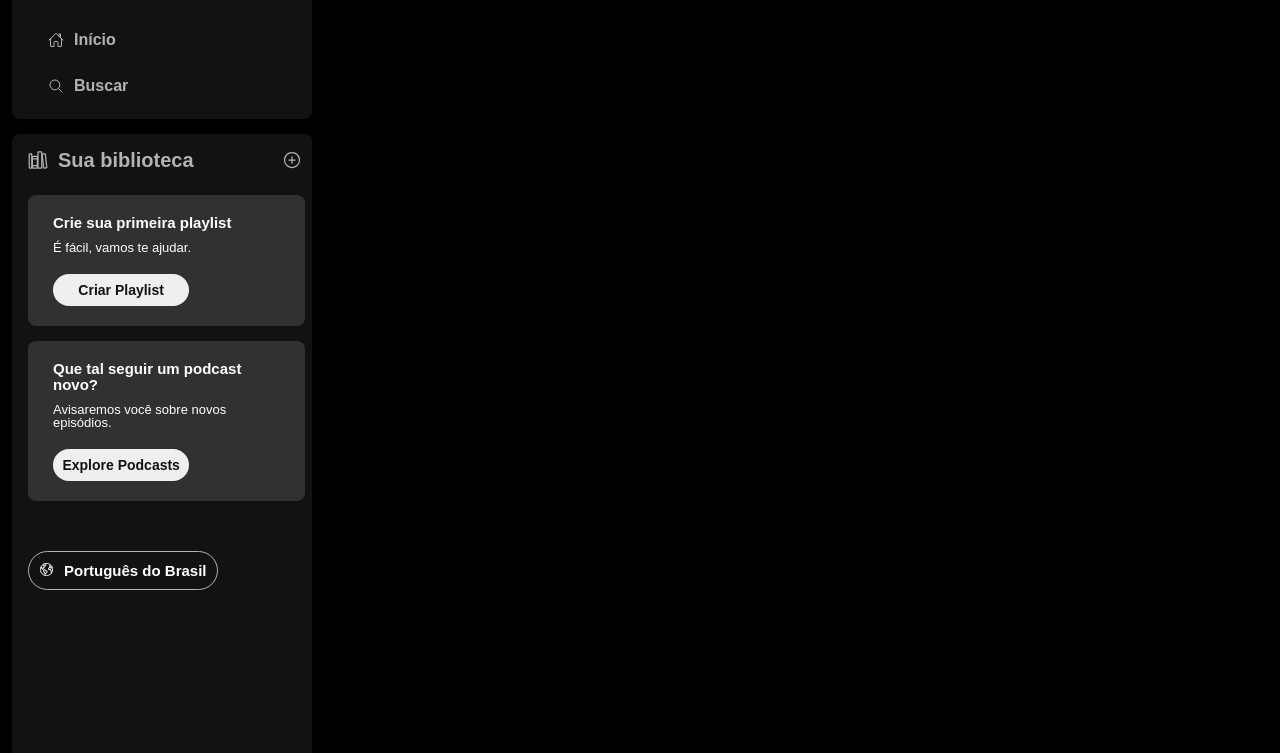
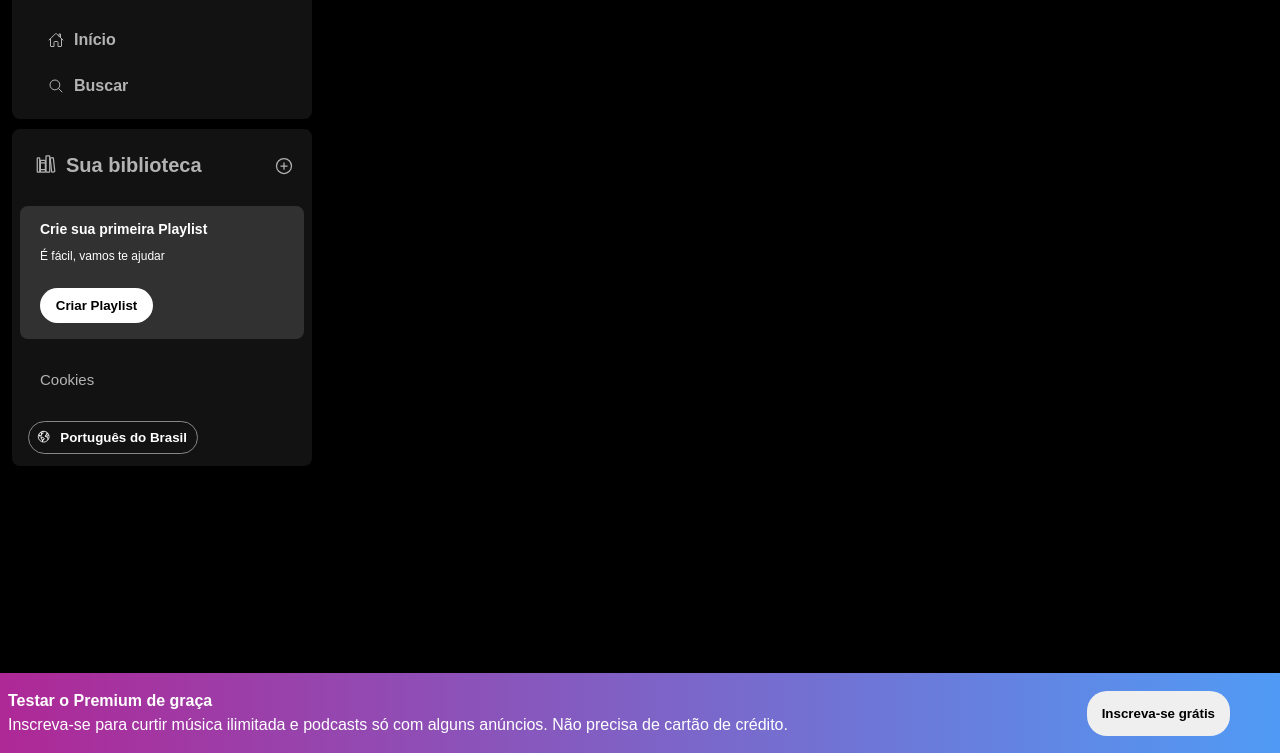
Before and after one commit to RixelLitz/Spotify-Alura, a plain HTML site: page index.html in a window 1280 px wide. Shown: the part 47-800 px from the top of the page. Drawn offline with nearby package versions, Linux system fonts and the light colour scheme.

Commit message:
Codigo refeito + footer adicionado

```diff
--- a/index.html
+++ b/index.html
@@ -8,8 +8,8 @@
       href="src/assets/images/favicon.png"
       type="image/x-icon"
     />
-    <link rel="stylesheet" href="src/reset.css" />
-    <link rel="stylesheet" href="src/style.css" />
+    <link rel="stylesheet" href="src/styles/reset.css" />
+    <link rel="stylesheet" href="src/styles/style.css" />
     <title>Spotify| Imersão alura</title>
   </head>
   <body>
@@ -33,27 +33,47 @@
         </ul>
       </nav>
       <div id="library">
-        <div id="library_links">
-          <a href=""
-            ><ion-icon name="library-outline"></ion-icon>Sua biblioteca</a
-          >
-          <a href=""><ion-icon name="add-circle-outline"></ion-icon></a>
+        <div id="library__content">
+          <button id="library__btn">
+            <a href=""
+              ><ion-icon name="library-outline"></ion-icon>Sua biblioteca</a
+            >
+          </button>
+          <span id="plus"
+            ><a href=""><ion-icon name="add-circle-outline"></ion-icon></a
+          ></span>
         </div>
-        <div id="playlist">
-          <span id="sidebar_span">Crie sua primeira playlist</span>
-          <p id="sidebar_p">É fácil, vamos te ajudar.</p>
-          <button id="sidebar_btn">Criar Playlist</button>
+        <section id="section__playlist">
+          <div id="section-playlist__content">
+            <span class="text title">Crie sua primeira Playlist</span>
+            <span class="text subtitle">É fácil, vamos te ajudar</span>
+            <button id="playlist__btn">
+              <a href="">Criar Playlist</a>
+            </button>
+          </div>
+        </section>
+        <div id="cookies">
+          <a href="">Cookies</a>
         </div>
-        <div id="podcast">
-          <span id="sidebar_span">Que tal seguir um podcast novo?</span>
-          <p id="sidebar_p">Avisaremos você sobre novos episódios.</p>
-          <button id="sidebar_btn">Explore Podcasts</button>
+        <div id="languages">
+          <button id="languages__btn">
+            <a href=""
+              ><ion-icon name="earth-outline"></ion-icon>Português do Brasil</a
+            >
+          </button>
         </div>
-        <button id="language_btn">
-          <ion-icon name="earth-outline"></ion-icon>Português do Brasil
-        </button>
       </div>
     </div>
+    <footer>
+      <div id="texts">
+        <h1>Testar o Premium de graça</h1>
+        <p>
+          Inscreva-se para curtir música ilimitada e podcasts só com alguns
+          anúncios. Não precisa de cartão de crédito.
+        </p>
+      </div>
+      <button><a href="">Inscreva-se grátis</a></button>
+    </footer>
     <script
       type="module"
       src="https://unpkg.com/ionicons@7.1.0/dist/ionicons/ionicons.esm.js"
--- a/src/style.css
+++ /dev/null
@@ -1,111 +0,0 @@
-body {
-  background-color: black;
-}
-
-#sidebar {
-  position: fixed;
-  top: 0;
-  left: 0;
-  bottom: 0;
-  padding: 12px;
-  width: 300px;
-}
-
-#sidebar__navigation {
-  background-color: #121212;
-  border-radius: 8px;
-  padding: 16px 0 0 16px;
-}
-#logo-spotify img {
-  width: 80px;
-}
-#sidebar__navigation ul {
-  margin-top: 20px;
-  padding: 0 30px 10px 20px;
-}
-#sidebar__navigation ul li {
-  padding: 15px 0;
-}
-#sidebar__navigation ul li a {
-  display: flex;
-  text-align: center;
-  gap: 10px;
-  color: #b3b3b3;
-  text-decoration: none;
-  font-weight: 600;
-  font-size: 16px;
-  font-family: "DM Sans", sans-serif;
-}
-#library {
-  margin-top: 15px;
-  background-color: #121212;
-  border-radius: 8px;
-  padding: 16px 0 0 16px;
-  height: 100vh;
-}
-#library_links {
-  display: flex;
-  justify-content: space-between;
-  padding: 0 10px 10px 0;
-}
-#library_links a {
-  color: #b3b3b3;
-  text-decoration: none;
-  font-family: "DM Sans", sans-serif;
-  font-weight: 600;
-  display: flex;
-  text-align: center;
-  font-size: 20px;
-  gap: 10px;
-}
-#playlist {
-  margin-top: 15px;
-  border-radius: 8px;
-  background-color: rgb(49, 49, 49);
-  width: 80%;
-  padding: 20px 25px 20px;
-}
-#sidebar_span {
-  font-family: "DM Sans", sans-serif;
-  font-weight: 600;
-  font-size: 15px;
-  color: white;
-}
-#sidebar_p {
-  margin-top: 10px;
-  font-family: "DM Sans", sans-serif;
-  font-size: 13px;
-  color: white;
-}
-#sidebar_btn {
-  color: #121212;
-  font-family: "DM Sans", sans-serif;
-  border-radius: 30px;
-  font-size: 14px;
-  font-weight: 600;
-  padding: 8px;
-  margin-top: 20px;
-  border: none;
-  width: 60%;
-}
-#podcast {
-  margin-top: 15px;
-  border-radius: 8px;
-  background-color: rgb(49, 49, 49);
-  width: 80%;
-  padding: 20px 25px 20px;
-}
-#language_btn {
-  display: flex;
-  gap: 10px;
-  text-align: center;
-  color: white;
-  margin-top: 50px;
-  background-color: #121212;
-  font-family: "DM Sans", sans-serif;
-  border-radius: 30px;
-  font-size: 15px;
-  font-weight: 600;
-  padding: 10px;
-  border: 0.5px solid #b3b3b3;
-}
--- /dev/null
+++ b/src/styles/style.css
@@ -0,0 +1,178 @@
+body {
+  background-color: black;
+}
+
+#sidebar {
+  position: fixed;
+  top: 0;
+  left: 0;
+  bottom: 0;
+  padding: 12px;
+  width: 300px;
+}
+
+#sidebar__navigation {
+  background-color: #121212;
+  border-radius: 8px;
+  padding: 16px 0 0 16px;
+}
+#logo-spotify img {
+  width: 80px;
+}
+#sidebar__navigation ul {
+  margin-top: 20px;
+  padding: 0 30px 10px 20px;
+}
+#sidebar__navigation ul li {
+  padding: 15px 0;
+}
+#sidebar__navigation ul li a {
+  display: flex;
+  text-align: center;
+  gap: 10px;
+  color: #b3b3b3;
+  text-decoration: none;
+  font-weight: 600;
+  font-size: 16px;
+  font-family: "DM Sans", sans-serif;
+}
+#library {
+  background-color: #121212;
+  border-radius: 8px;
+  display: flex;
+  flex-direction: column;
+  padding: 4px 8px;
+  color: #b3b3b3;
+  font-weight: 600;
+  font-size: 14px;
+  margin-top: 10px;
+}
+#library__content {
+  display: flex;
+  justify-content: space-between;
+  align-items: center;
+  padding: 20px 10px;
+}
+#library__btn {
+  color: #b3b3b3;
+  background-color: transparent;
+  border: none;
+  font-weight: 700;
+  font-family: "DM Sans", sans-serif;
+}
+#library__btn a {
+  display: flex;
+  color: #b3b3b3;
+  text-decoration: none;
+  gap: 10px;
+  font-size: 20px;
+}
+#plus {
+  font-size: 10px;
+}
+#plus a {
+  display: flex;
+  align-items: center;
+  font-size: 20px;
+  color: #b3b3b3;
+}
+#section__playlist {
+  margin: 8px 0px;
+  padding: 16px 20px;
+  background-color: rgb(49, 49, 49);
+  border-radius: 8px;
+}
+#section-playlist__content {
+  display: flex;
+  flex-direction: column;
+}
+
+#section-playlist__content .text {
+  font-family: "DM Sans", sans-serif;
+  padding-bottom: 14px;
+  color: white;
+}
+#section-playlist__content .title {
+  font-weight: 700;
+}
+#section-playlist__content .subtitle {
+  font-weight: 500;
+  font-size: 12px;
+}
+#playlist__btn {
+  background-color: white;
+  border-radius: 20px;
+  border: none;
+  padding: 10px;
+  width: 113px;
+  margin-top: 12px;
+}
+#playlist__btn a {
+  text-decoration: none;
+  color: #000;
+  font-weight: 700;
+  font-family: "DM Sans", sans-serif;
+}
+#cookies {
+  margin: 25px 20px;
+}
+#cookies a {
+  font-family: "DM Sans", sans-serif;
+  text-decoration: none;
+  color: #b3b3b3;
+  font-weight: 500;
+  font-size: 15px;
+}
+#languages__btn {
+  background-color: transparent;
+  border: 1px solid #878787;
+  cursor: pointer;
+  align-items: center;
+  width: 170px;
+  margin: 8px;
+  padding: 8px;
+  border-radius: 20px;
+}
+#languages__btn a {
+  display: flex;
+  text-align: center;
+  gap: 10px;
+  color: white;
+  font-weight: bold;
+  text-decoration: none;
+}
+
+footer {
+  display: flex;
+  justify-content: space-between;
+  align-items: center;
+  position: fixed;
+  bottom: 0;
+  width: 100%;
+  height: 80px;
+  background: linear-gradient(to right, #ae2896, #509bf5);
+}
+footer h1 {
+  font-family: "DM Sans", sans-serif;
+  color: white;
+  font-weight: bold;
+  margin: 8px;
+}
+footer p {
+  font-family: "DM Sans", sans-serif;
+  color: white;
+  margin: 8px;
+}
+footer button{
+  display: flex;
+  align-items: center;
+  border: none;
+  padding: 15px 15px;
+  border-radius: 20px;
+  margin-right: 50px;
+}
+footer button a{
+  text-decoration: none;
+  color: #000;
+  font-weight: bold;
+}
```
Also changed, not shown: src/styles/reset.css (renamed from src/reset.css).
